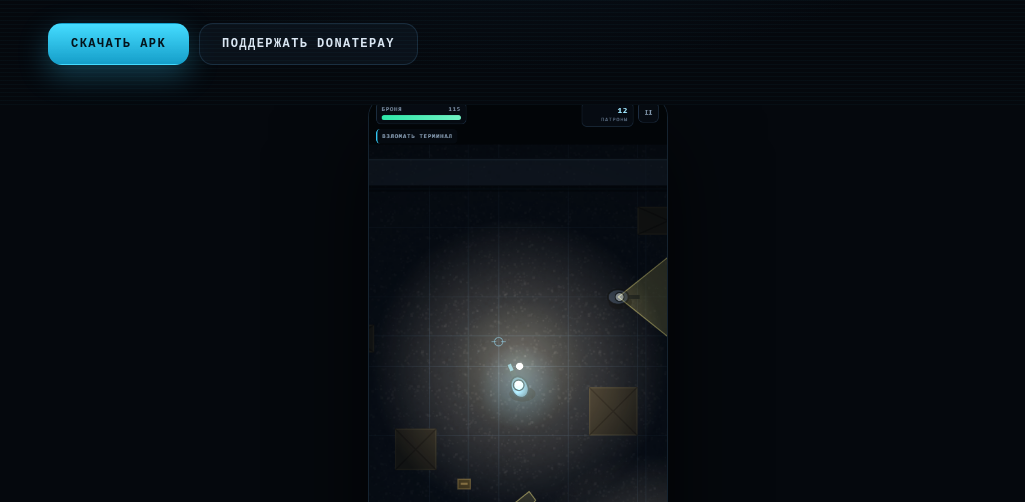
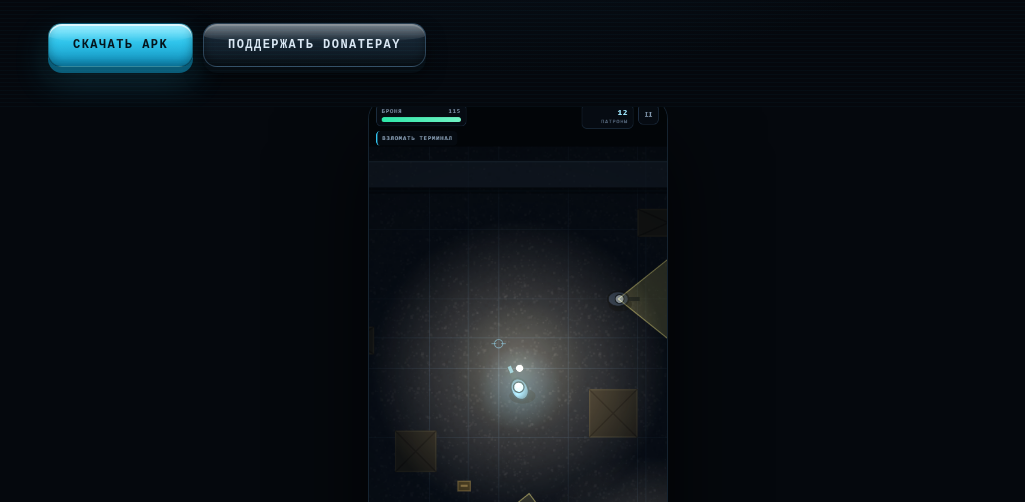
Before and after one commit to Unbanned123x/tihiy-kontur, a plain HTML site: page index.html in a window 1280 px wide. Shown: the part 298-800 px from the top of the page, without its empty margins (122-1147 px from the left). Drawn offline with Linux system fonts and the light colour scheme.

Commit message:
Объёмные кнопки, DonatePay в том же окне

```diff
--- a/index.html
+++ b/index.html
@@ -25,11 +25,38 @@
   h1 span{color:var(--accent)}
   .lead{max-width:620px;font-size:clamp(14px,2.4vw,17px);line-height:1.6;color:var(--muted)}
   .cta{display:flex;gap:10px;flex-wrap:wrap;margin-top:26px}
-  .btn{display:inline-block;padding:14px 22px;border-radius:14px;font:800 12px/1 ui-monospace,monospace;
-    letter-spacing:.12em;border:1px solid transparent;cursor:pointer}
-  .btn.primary{background:linear-gradient(180deg,#45dcff,#159ec9);color:#04121a;
-    box-shadow:0 10px 30px rgba(53,208,255,.28)}
-  .btn.ghost{border-color:var(--line);color:var(--text);background:rgba(13,22,32,.7)}
+  .btn{position:relative;display:inline-block;padding:15px 24px;border-radius:14px;
+    font:800 12px/1 ui-monospace,monospace;letter-spacing:.12em;border:1px solid transparent;
+    cursor:pointer;text-align:center;overflow:hidden;
+    transition:transform .07s ease, box-shadow .07s ease, filter .15s ease;
+    transform:translateZ(0)}
+  .btn::after{content:"";position:absolute;left:0;right:0;top:0;height:45%;pointer-events:none;
+    background:linear-gradient(180deg,rgba(255,255,255,.42),rgba(255,255,255,0));
+    border-radius:14px 14px 40% 40%}
+  .btn.primary{color:#04121a;
+    background:linear-gradient(180deg,#5fe4ff 0%,#2fc3ea 45%,#0f8fbb 100%);
+    border-color:rgba(4,20,28,.45);
+    box-shadow:
+      0 6px 0 #0a5c78,
+      0 10px 18px rgba(0,0,0,.45),
+      0 14px 34px rgba(53,208,255,.22),
+      inset 0 2px 0 rgba(255,255,255,.65),
+      inset 0 -4px 8px rgba(4,40,56,.35)}
+  .btn.ghost{color:var(--text);
+    background:linear-gradient(180deg,#1b2b3a 0%,#13202c 55%,#0b141c 100%);
+    border-color:rgba(120,170,210,.28);
+    box-shadow:
+      0 6px 0 #060d13,
+      0 10px 18px rgba(0,0,0,.5),
+      inset 0 2px 0 rgba(255,255,255,.14),
+      inset 0 -4px 8px rgba(0,0,0,.45)}
+  .btn:hover{filter:brightness(1.06)}
+  .btn:active{transform:translateY(5px);
+    box-shadow:
+      0 1px 0 rgba(0,0,0,.6),
+      0 3px 8px rgba(0,0,0,.45),
+      inset 0 3px 10px rgba(0,0,0,.35)}
+  @media (prefers-reduced-motion: reduce){.btn{transition:none}}
   .shot{margin:-10px auto 0;display:block;max-width:300px;width:70%;border-radius:22px;
     border:1px solid var(--line);box-shadow:0 40px 90px rgba(0,0,0,.7)}
 
@@ -72,7 +99,7 @@
       нож в спину и свет, который можно выключить выстрелом.</p>
     <div class="cta">
       <a class="btn primary" href="tihiy-kontur-3.9.7.apk" download>СКАЧАТЬ APK</a>
-      <a class="btn ghost" href="https://donatepay.ru/don/1544284" target="_blank" rel="noopener">ПОДДЕРЖАТЬ DONATEPAY</a>
+      <a class="btn ghost" href="https://donatepay.ru/don/1544284">ПОДДЕРЖАТЬ DONATEPAY</a>
 
     </div>
   </div>
```
